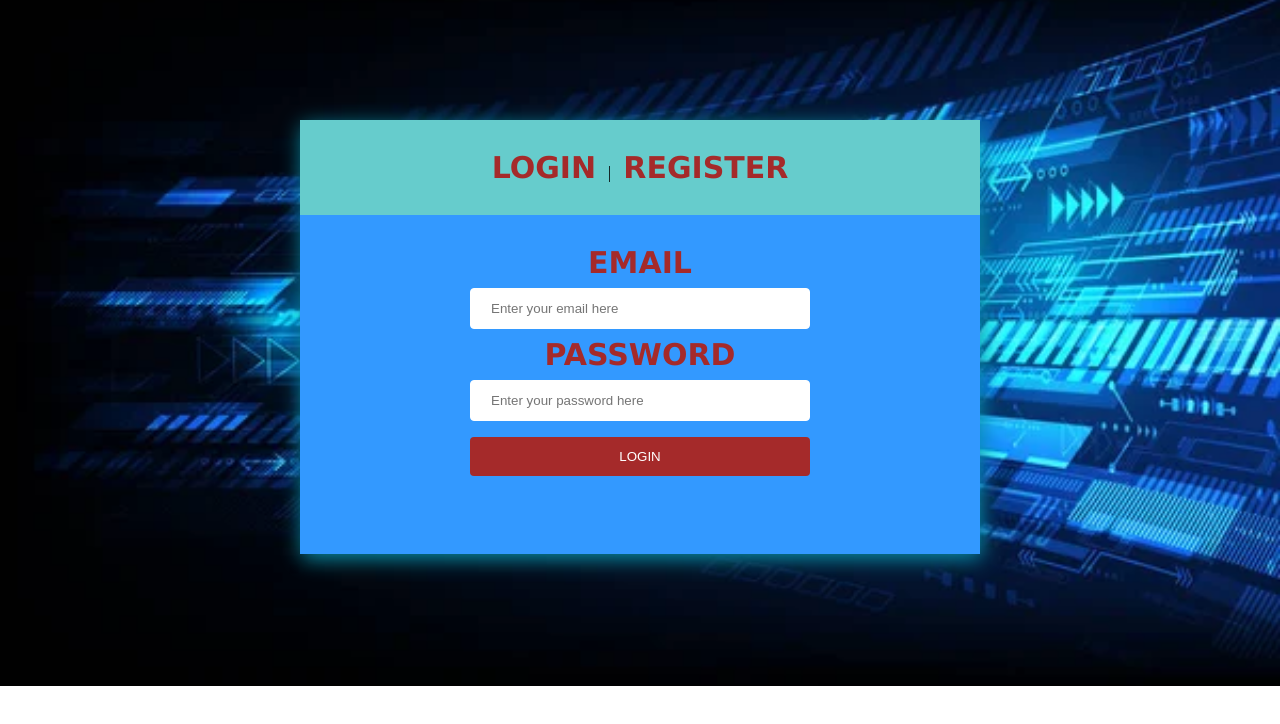
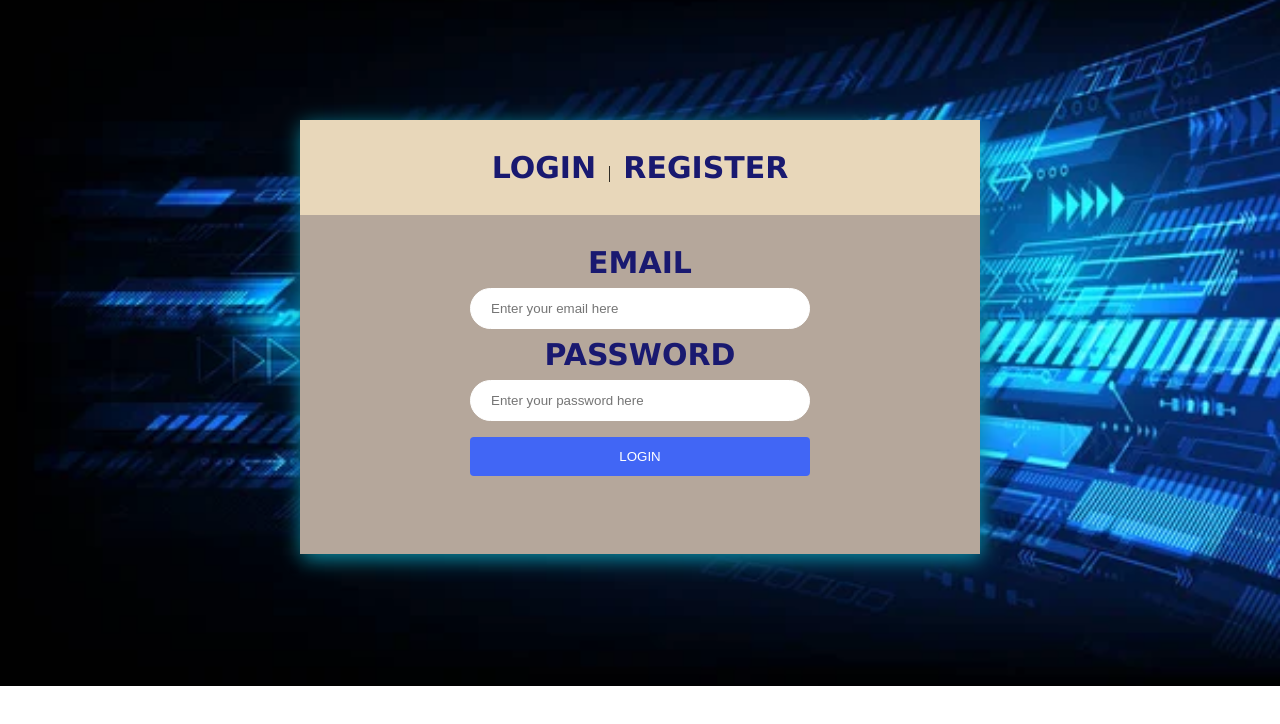
Before and after one commit to aelfricEzekiel/First-Website, a plain HTML site: page website 4/login.html in a window 1280 px wide. Drawn offline with Linux system fonts and the light colour scheme.

Commit message:
Add files via upload

```diff
--- a/website 4/style.css
+++ b/website 4/style.css
@@ -15,36 +15,37 @@ body {
 .login-container .nav {
     text-align: center;
     padding: 30px;
-    background-color: #66cccc;
+    background-color: #e8d7ba;
 }
 .nav a {
     font-family: Verdana, Geneva, Tahoma, sans-serif;
     text-decoration: none;
     font-weight: bold;
     font-size: 30px;
-    color: brown;
+    color: #191970;
     cursor: pointer;
 }
 .nav a:hover {
     color: white;
 }
 .login-container .myform {
-    background: #3399ff;
+    background: #b5a79b;
     padding: 30px 0 70px 0;
     text-align: center;
+    width: 100%;
 }
 .myform label {
     font-size: 30px;
     font-weight: bold;
     font-family: Verdana, Geneva, Tahoma, sans-serif;
-    color: brown;
+    color: #191970;
 }
 .myform input[type=email] {
     width: 50%;
     padding: 12px 20px;
     margin: 8px 0;
     border: 1px solid white;
-    border-radius: 4px;
+    border-radius: 100px;
     box-sizing: border-box;
     cursor: pointer;
 }
@@ -53,7 +54,7 @@ body {
     padding: 12px 20px;
     margin: 8px 0;
     border: 1px solid white;
-    border-radius: 4px;
+    border-radius: 100px;
     box-sizing: border-box;
     cursor: pointer;
 }
@@ -61,7 +62,7 @@ body {
     width: 50%;
     padding: 12px 20px;
     margin: 8px 0;
-    background: brown;
+    background: #4166f5;
     color: white;
     border: none;
     border-radius: 4px;
@@ -70,5 +71,5 @@ body {
 }
 .myform input[type=submit]:hover {
     color: yellow;
-    background-color: black;
+    background-color: #294b5d;
 }
```
Also changed, not shown: website 4/login.html (+1 -0 lines).
